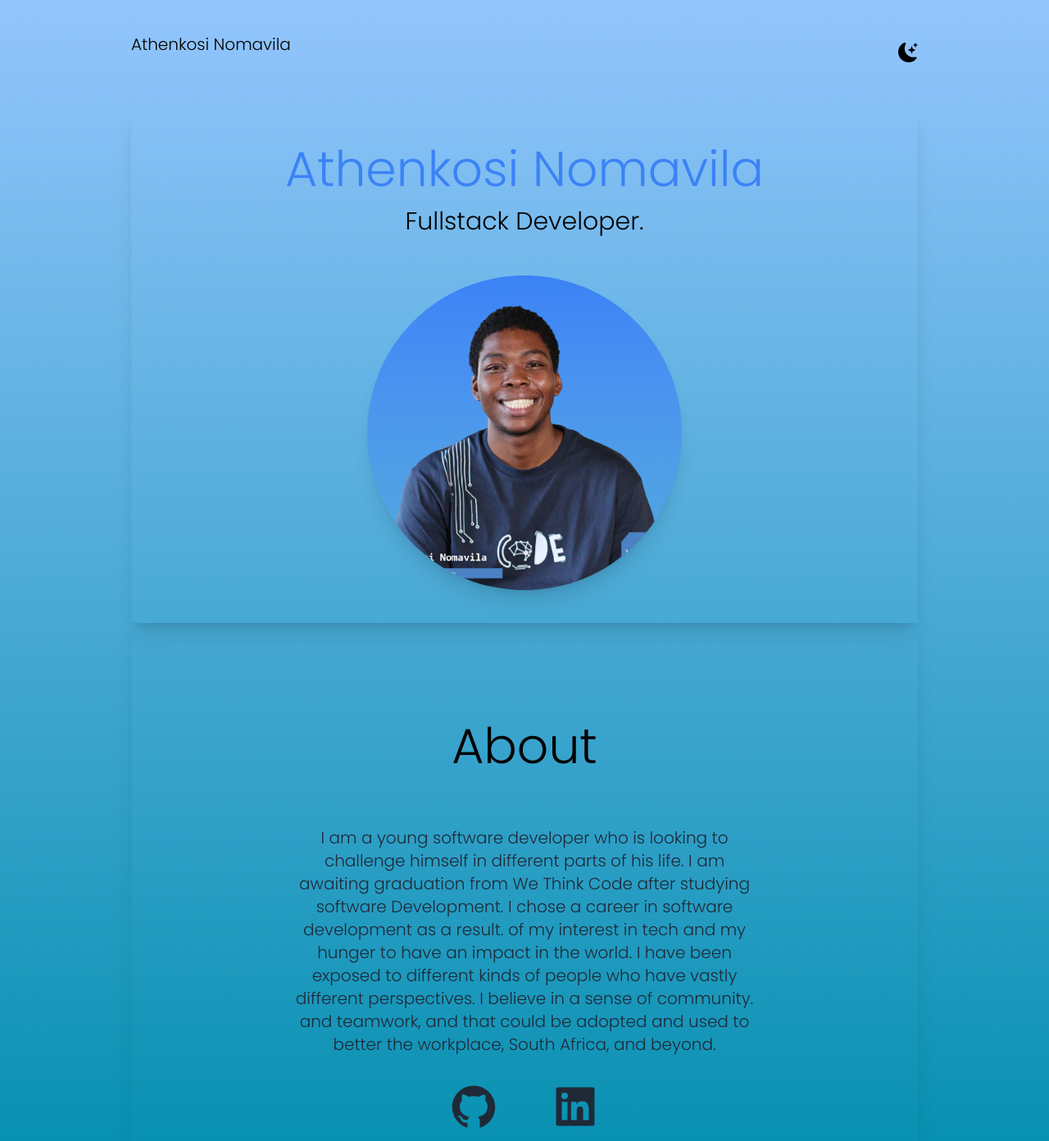
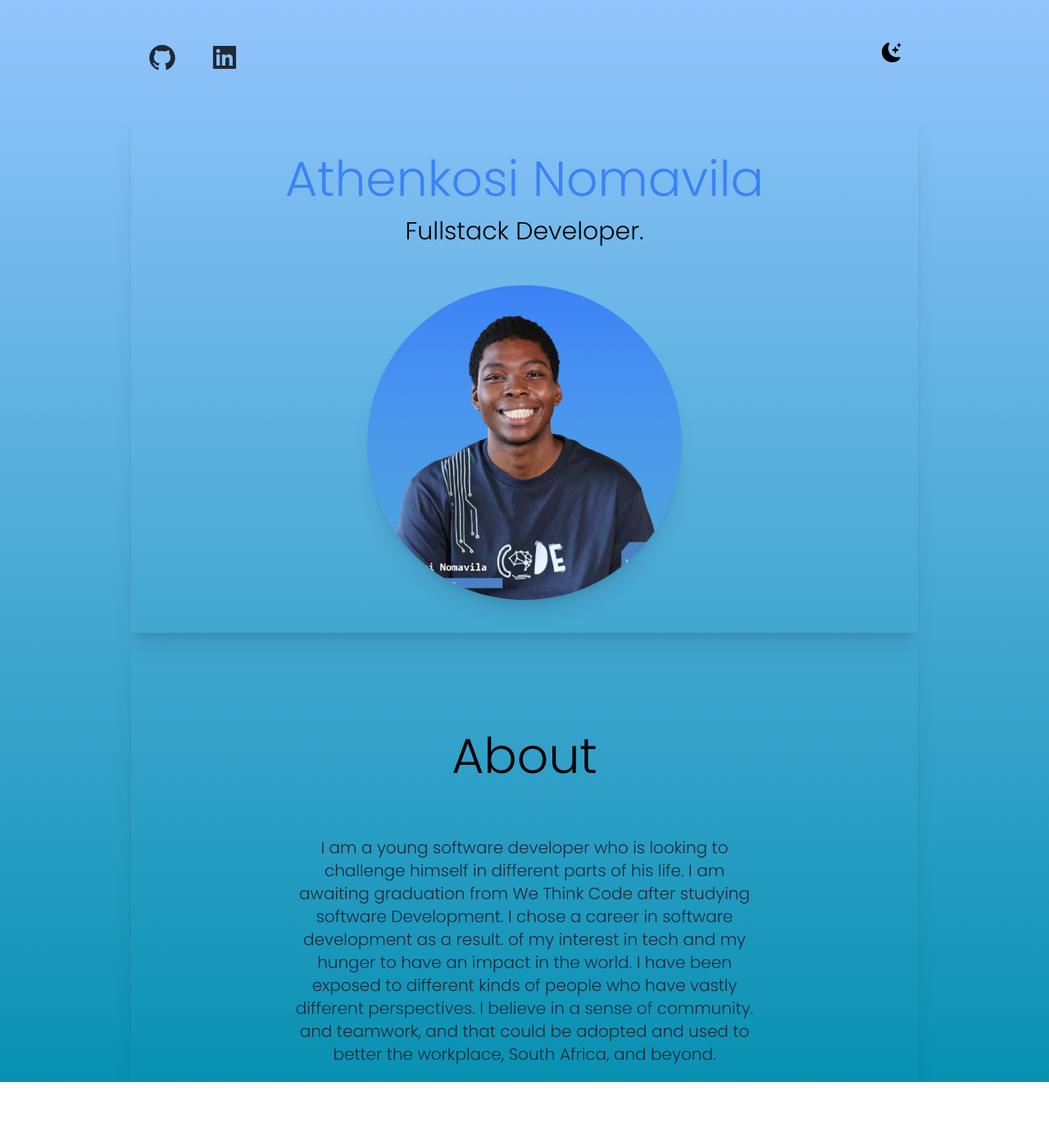
Before and after one commit to athenkosi-nomavila/porfolio, a Next.js app: page / in a window 1280 px wide. Shown: the whole page at 82% size. After the commit the page ends 1320 px from the top, so only its background shows below. Built offline with nearby package versions, Linux system fonts and the light colour scheme.

Commit message:
changed padding

```diff
--- a/pages/index.js
+++ b/pages/index.js
@@ -16,8 +16,16 @@ export default function Home() {
       <main className=" bg-gradient-to-b from-blue-300 text- to-cyan-600 px-10 dark:bg-gray-900 md:px-20 lg:px-40">
         <section>
           <nav className="py-10  flex justify-between dark:text-white">
-            <h1 className="font-poppins text-xl">Athenkosi Nomavila</h1>
-            <ul className="text-4xl flex justify-center gap-5 py-3">
+          <div className="text-4xl flex justify-center gap-10 pl-5  py-3 text-gray-800 dark:text-gray-400">
+              <a href="https://github.com/Athenksoi-Nomavila/porfolio">
+                <AiFillGithub />
+              </a>
+
+              <a href="https://www.linkedin.com/in/athenkosi-nomavila">
+                <AiFillLinkedin />
+              </a>
+            </div>
+            <ul className="text-4xl flex justify-center pr-5 py-3">
               <li>
                 <BsFillMoonStarsFill
                   onClick={() => setDarkMode(!darkMode)}
@@ -57,15 +65,6 @@ export default function Home() {
               teamwork, and that could be adopted and used to better the
               workplace, South Africa, and beyond.
             </p>
-            <div className="text-6xl flex justify-center gap-16 py-3 text-gray-800 dark:text-gray-400">
-              <a href="https://github.com/Athenksoi-Nomavila/porfolio">
-                <AiFillGithub />
-              </a>
-
-              <a href="https://www.linkedin.com/in/athenkosi-nomavila">
-                <AiFillLinkedin />
-              </a>
-            </div>
           </div>
         </section>
       </main>
```
